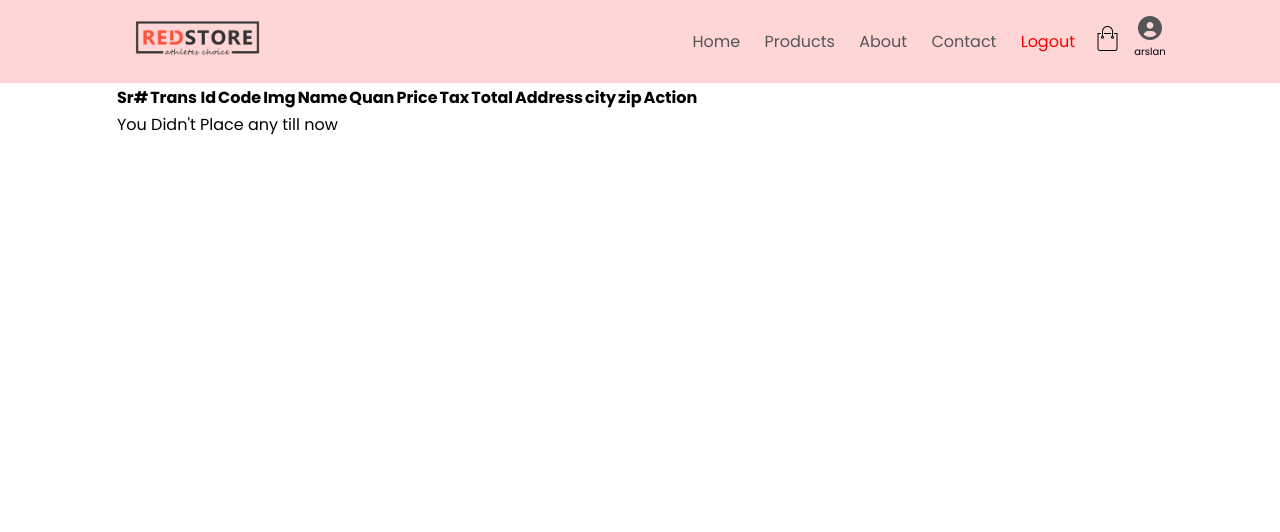
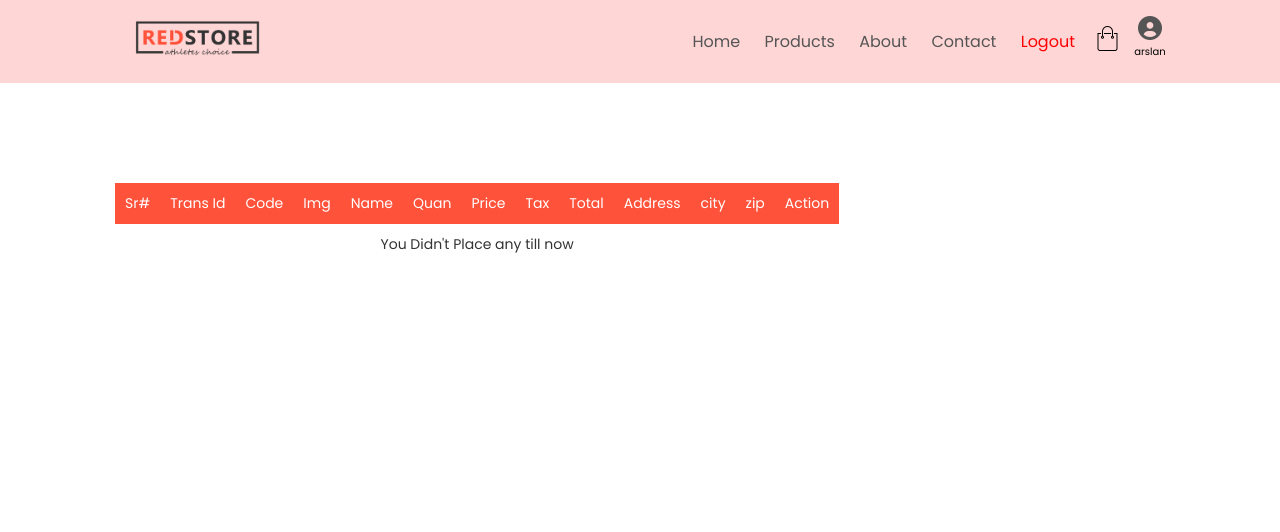
Before and after one commit to CaptainArslan/ecom.github.io, a PHP site: page /profilepage.php in a window 1280 px wide. Shown: the top 532 px of the page. Run offline with PHP 8.4, Linux system fonts and the light colour scheme; a user stored in the database is signed in; data comes from the database, SQL or seed files in the repository.

Commit message:
add scroll bar settings and also profile page

```diff
--- a/css/header.css
+++ b/css/header.css
@@ -4,6 +4,9 @@
     box-sizing: border-box;
     font-family: 'Poppins', sans-serif;
 }
+/* ::-webkit-scrollbar{
+    width: 6px;
+} */
 .navbar{
     display: flex;
     align-items: center;
@@ -25,6 +28,9 @@ nav ul li{
 a{
     text-decoration: none;
     color: #555;
+}
+p{
+    font-family: 'Poppins', sans-serif;
 }
 .cart_div {
 	font-size: 10px;
--- /dev/null
+++ b/css/profilepage.css
@@ -0,0 +1,67 @@
+*{
+    margin: 0;
+    padding: 0;
+    box-sizing: border-box;
+    font-family: 'Poppins', sans-serif;
+}
+::-webkit-scrollbar{
+    width: 6px;
+}
+/* ::-webkit-scrollbar-track{
+    border-radius: 5px;
+    box-shadow:inset 0 0 10px rgba(0,0,0,0.25)
+}  */
+::-webkit-scrollbar-thumb{
+    border-radius: 5px;
+    background: rgb(189, 189, 189);
+}
+
+::-webkit-scrollbar-thumb:hover{
+    background: #ff523b;
+}
+.order-table{
+    padding: 100px 0 50px 0;
+}
+.table  {
+    height: 300px;
+    /* overflow: auto; */
+    overflow-x:auto;
+}
+table{
+    border-collapse: collapse;
+}
+thead th{
+    position: sticky;
+    top: 0;
+    background: #ff523b;
+    color: #fff;
+    font-weight: 400;
+}
+th ,td {
+    text-align: center;
+    padding: 10px 10px;
+    font-size: 14px;
+    color: #333;
+}
+tr:nth-child(even){
+    background: #f8f8f8;
+}
+td img{
+    height: 40px;
+    width: 40px;
+    object-fit: contain;
+}
+tr:hover{
+    background: #ececec;
+    color: #000;
+}
+td button{
+    border: none;
+    padding: 5px 10px ;
+    background: #ff523b;
+    color: #fff;
+    border-radius: 25px;
+}
+td button:hover{
+    background: #ff371c;
+}
```
Also changed, not shown: css/about.css (+15 -0 lines), css/account.css (+17 -1 lines), css/addtocart.css (+15 -0 lines), css/allproduct.css (+15 -0 lines), css/checkout.css (+14 -0 lines), css/contact.css (+15 -0 lines), css/index.css (+16 -2 lines).
